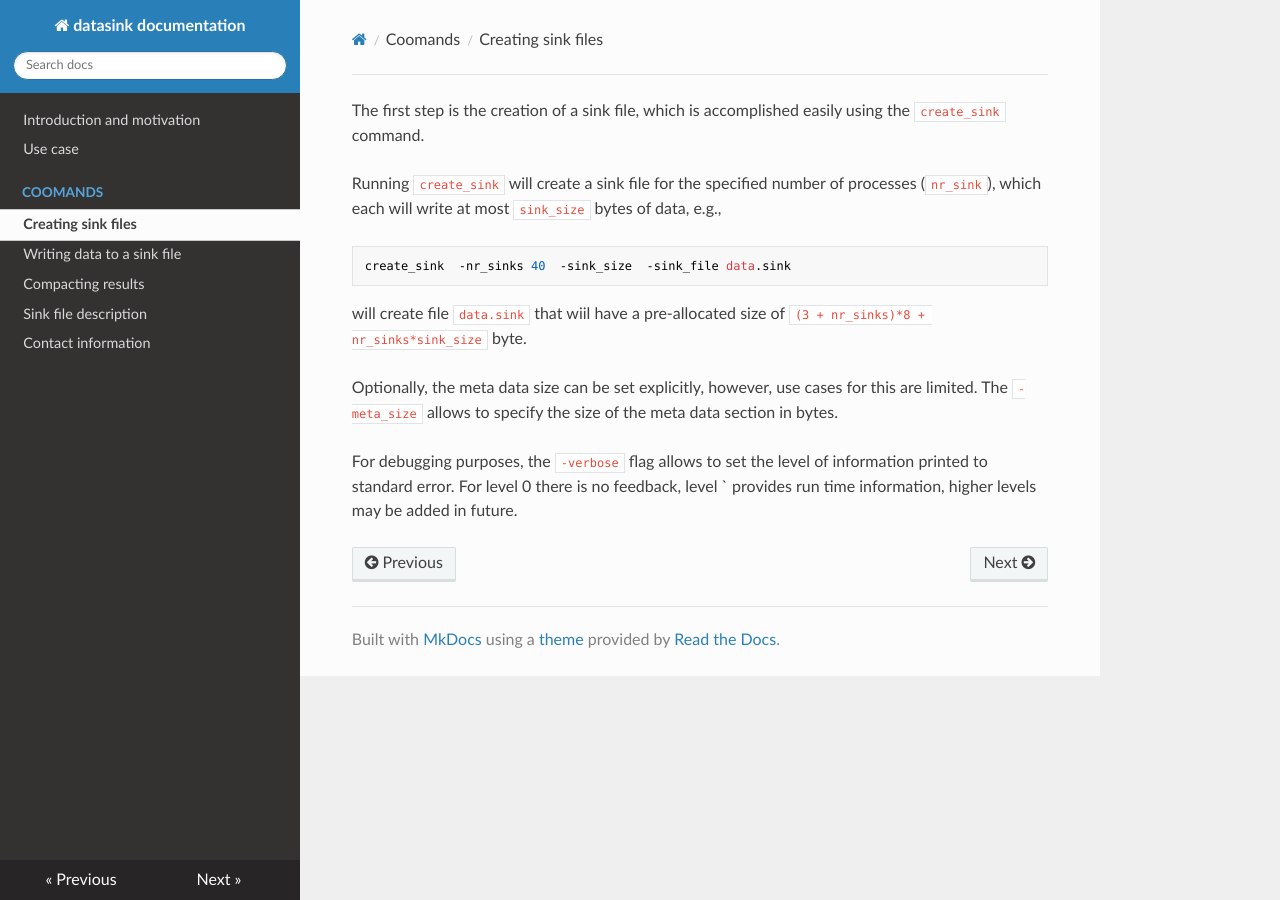
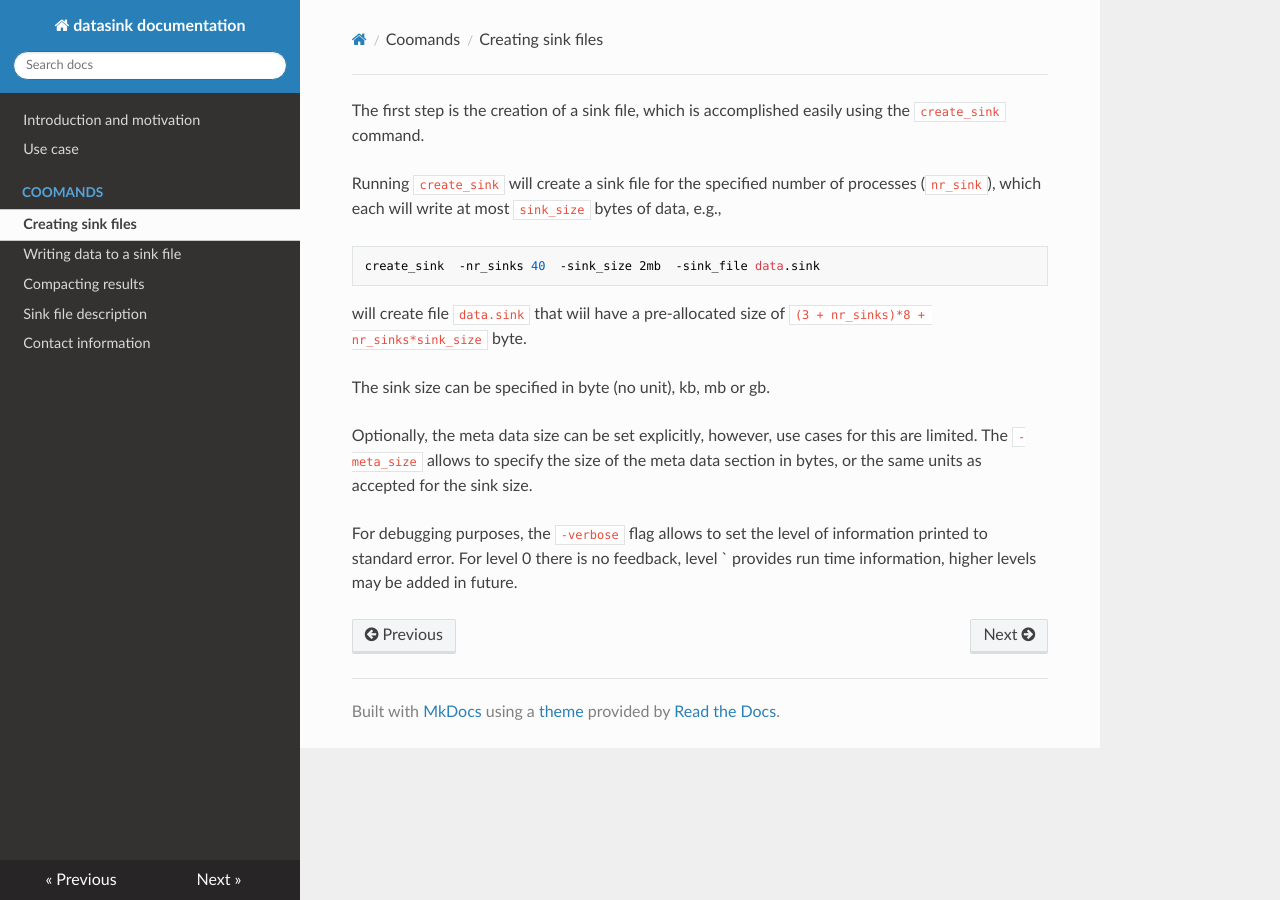
Before and after one commit to gjbex/datasink, an MkDocs documentation site: the page built from docs/create_sink.md, in a window 1280 px wide. Built offline with MkDocs 1.6.1, drawn with Linux system fonts in a browser that asks for light colours; nearby versions of some CDN libraries; old or Windows-style settings are respelled for this version of MkDocs.

Commit message:
Documentation updated to size units

````diff
--- a/docs/create_sink.md
+++ b/docs/create_sink.md
@@ -2,10 +2,12 @@ The first step is the creation of a sink file, which is accomplished easily usin
 
 Running `create_sink` will create a sink file for the specified number of processes (`nr_sink`), which each will write at most `sink_size` bytes of data, e.g.,
 ```
-create_sink  -nr_sinks 40  -sink_size  -sink_file data.sink
+create_sink  -nr_sinks 40  -sink_size 2mb  -sink_file data.sink
 ```
 will create file `data.sink` that wiil have a pre-allocated size of `(3 + nr_sinks)*8 + nr_sinks*sink_size` byte.
 
-Optionally, the meta data size can be set explicitly, however, use cases for this are limited.  The `-meta_size` allows to specify the size of the meta data section in bytes.
+The sink size can be specified in byte (no unit), kb, mb or gb.
+
+Optionally, the meta data size can be set explicitly, however, use cases for this are limited.  The `-meta_size` allows to specify the size of the meta data section in bytes, or the same units as accepted for the sink size.
 
 For debugging purposes, the `-verbose` flag allows to set the level of information printed to standard error.  For level 0 there is no feedback, level ` provides run time information, higher levels may be added in future.
````
Also changed, not shown: docs/usage.md (+1 -1 lines).
